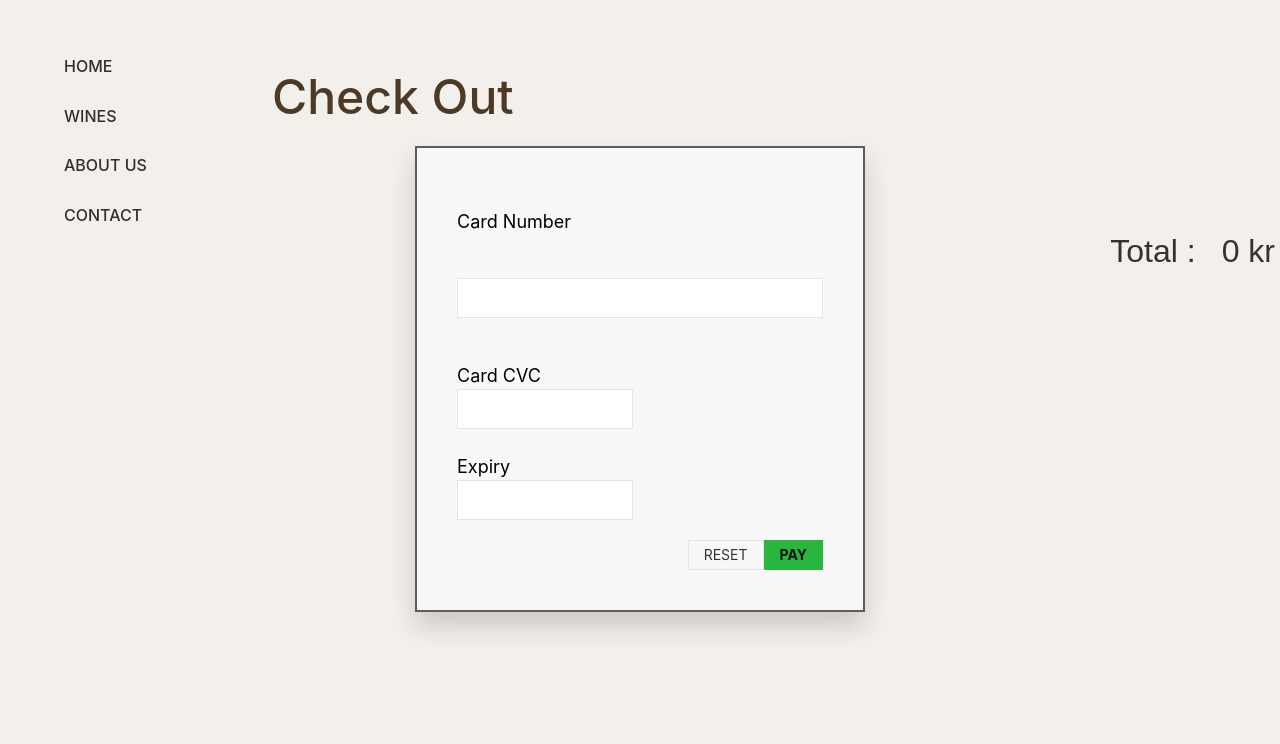
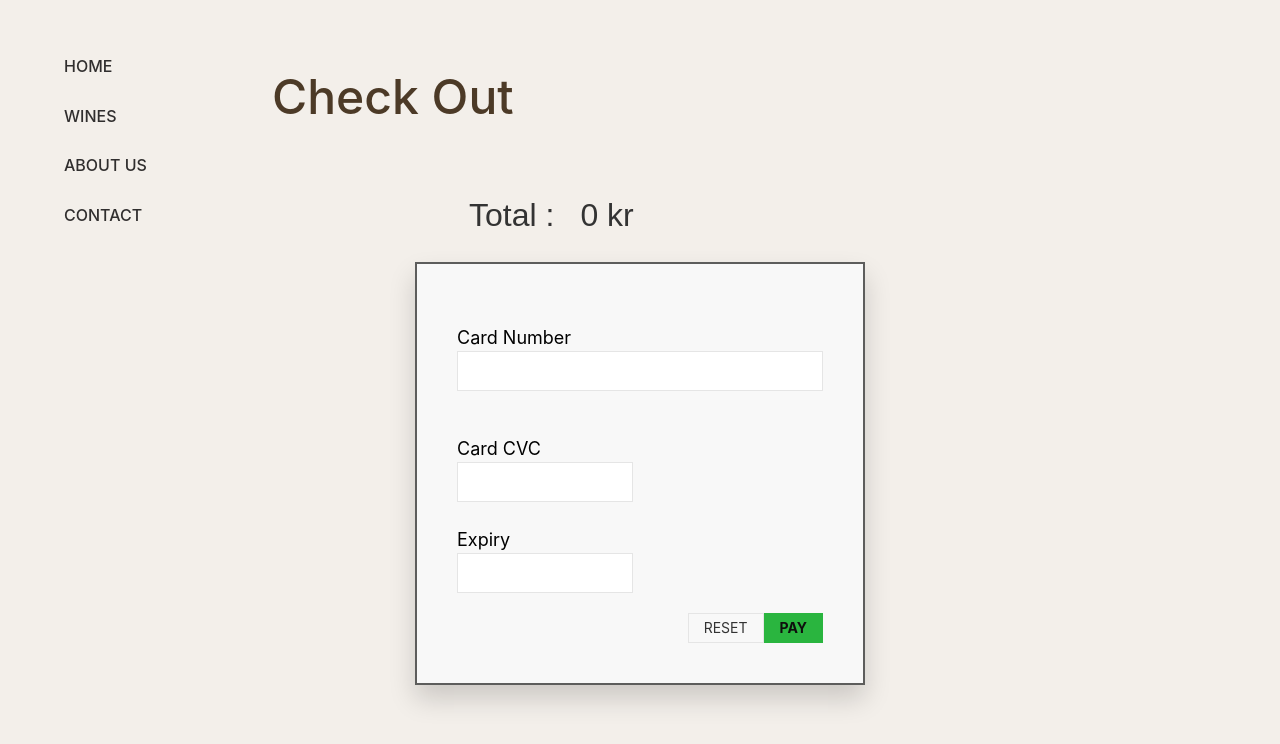
Before and after one commit to jenseneducation-siba-kouki/Wine, a Vue app in the folder frontend/: page /order in a window 1280 px wide. Shown: the part 170-914 px from the top of the page. Built offline with nearby package versions, Linux system fonts and the light colour scheme.

Commit message:
edit style

```diff
--- a/frontend/src/views/Order.vue
+++ b/frontend/src/views/Order.vue
@@ -58,20 +58,20 @@ h1{
   font-weight: 500;
 }
 .item{
-  float: right;
+  /* float: right; */
   width: 25rem;
   margin-left:15.5rem;
   margin-top:3rem;
   color: #4c3a27;
 }
 .price{
-  margin-left:30rem;
-  /* margin-left:15.7rem; */
+  /* margin-left:30rem; */
+  margin-left:28rem;
   color: #4c3a27;
   display: flex;
   align-items: flex-end;
-  float:right;
-  margin-top:5rem;
+  /* float:right; */
+  margin-top:4rem;
 }
 h2 {
   display:flex;
```
